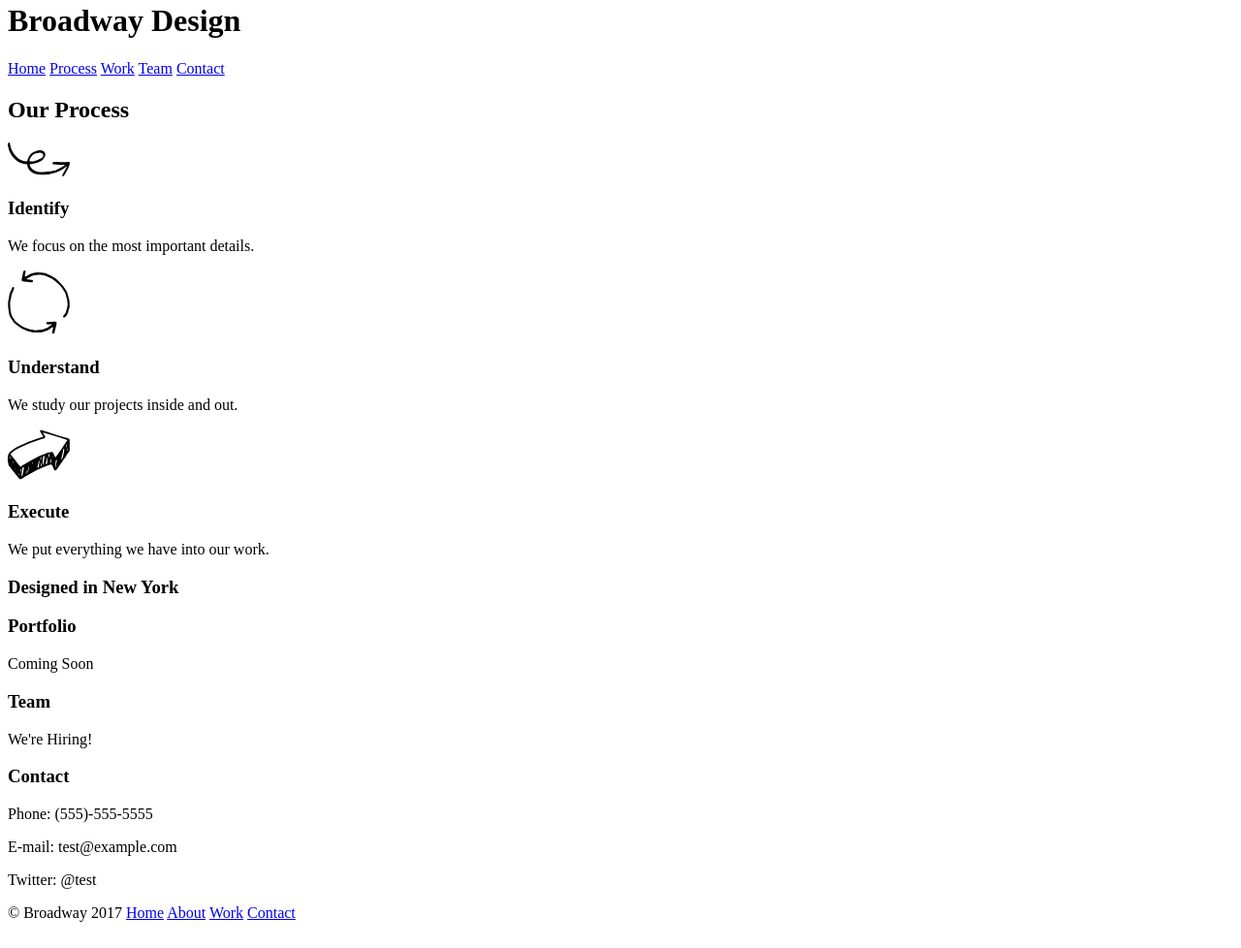
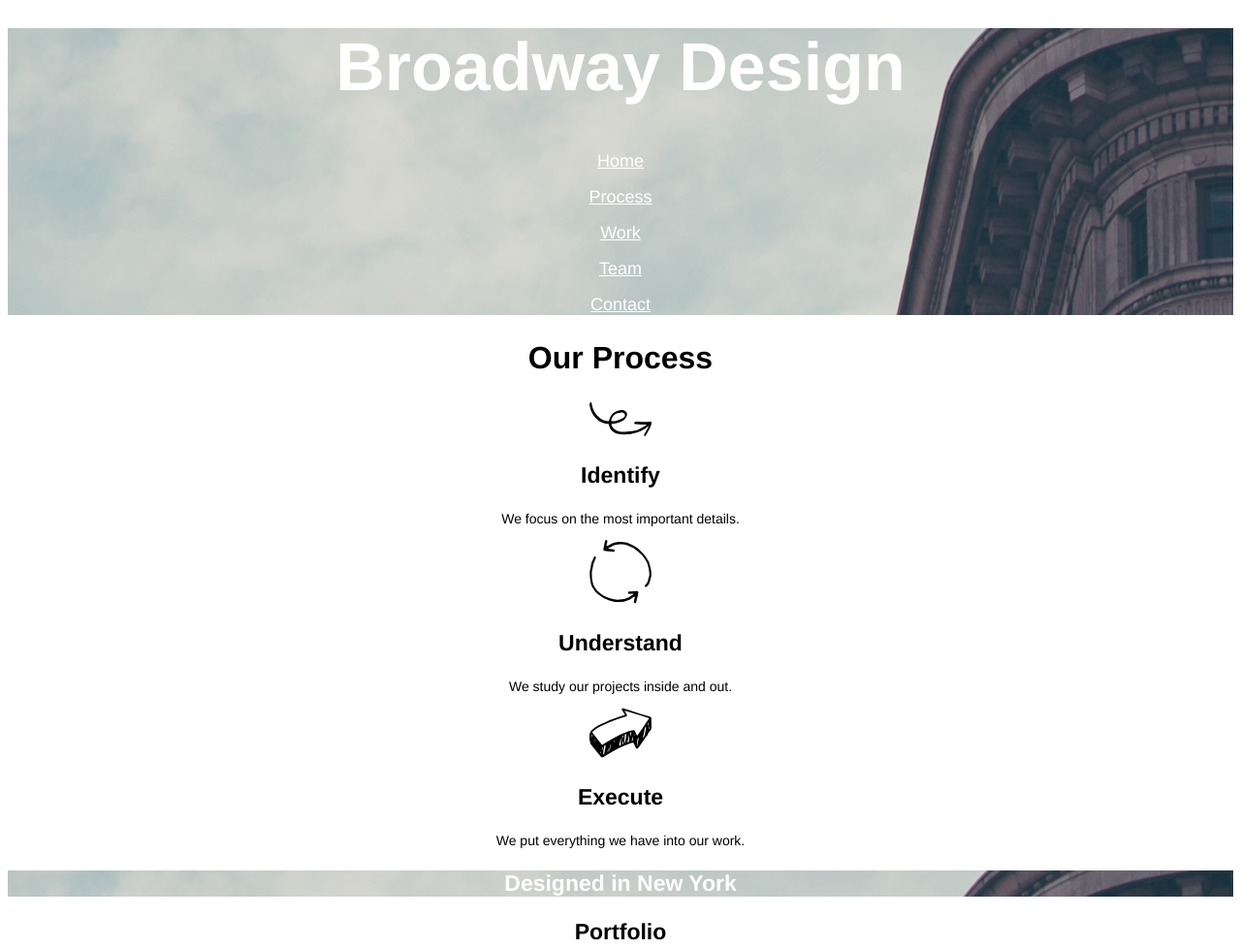
Before and after one commit to vidende/broadway, a plain HTML site: page index.html in a window 1280 px wide. Shown: the part 18-996 px from the top of the page at 97% size. Drawn offline with Linux system fonts and the light colour scheme.

Commit message:
Final commit

```diff
--- a/index.html
+++ b/index.html
@@ -6,14 +6,25 @@
     <link href="./resources/css/style.css" type="text/css" rel="stylesheet"/>
   </head>
   <body>
-    <div class="header">
+    <div class="design">
       <h1>Broadway Design</h1>
+      <p>
       <a href="#">Home</a>
+      </p>
+      <p>
       <a href="#process">Process</a>
+      </p>
+      <p>
       <a href="#work">Work</a>
+      </p>
+      <p>
       <a href="#team">Team</a>
+      </p>
+      <p>
       <a href="#contact">Contact</a>
+      </p>
     </div>
+    <div class="process">
       <h2 id="process">Our Process</h2>
       <img src="./resources/images/identify.svg"/>
       <h3>Identify</h3>
@@ -24,7 +35,8 @@
       <img src="./resources/images/execute.svg"/>
       <h3>Execute</h3>
       <p>We put everything we have into our work.</p>
-    <h3 class="header">Designed in New York</h3>
+    </div>
+    <h3 class="design">Designed in New York</h3>
     <h3 id="work">Portfolio</h3>
     <p>Coming Soon</p>
     <h3 id="team">Team</h3>
--- a/resources/css/style.css
+++ b/resources/css/style.css
@@ -0,0 +1,43 @@
+body {
+  font-family: Helvetica;
+  text-align: center;
+}
+
+.design {
+  color: white;
+  background-image: url("../images/the-flatiron-building.png");
+}
+
+.process p {
+  font-size: 14px;
+}
+
+.footer {
+  text-align: left;
+  background-color: dimgray;
+  color: white;
+}
+
+#copyright {
+  font-size: 11px;
+}
+
+h1 {
+  font-size: 70px;
+  font-weight: bold;
+}
+
+h2 {
+  font-size: 32px;
+  font-weight: bold;
+}
+
+h3 {
+  font-size: 23px;
+  font-weight: bold;
+}
+
+a {
+  color: white;
+  font-size: 18px;
+}
```
Lines whose indentation alone changed are shown as unchanged.
